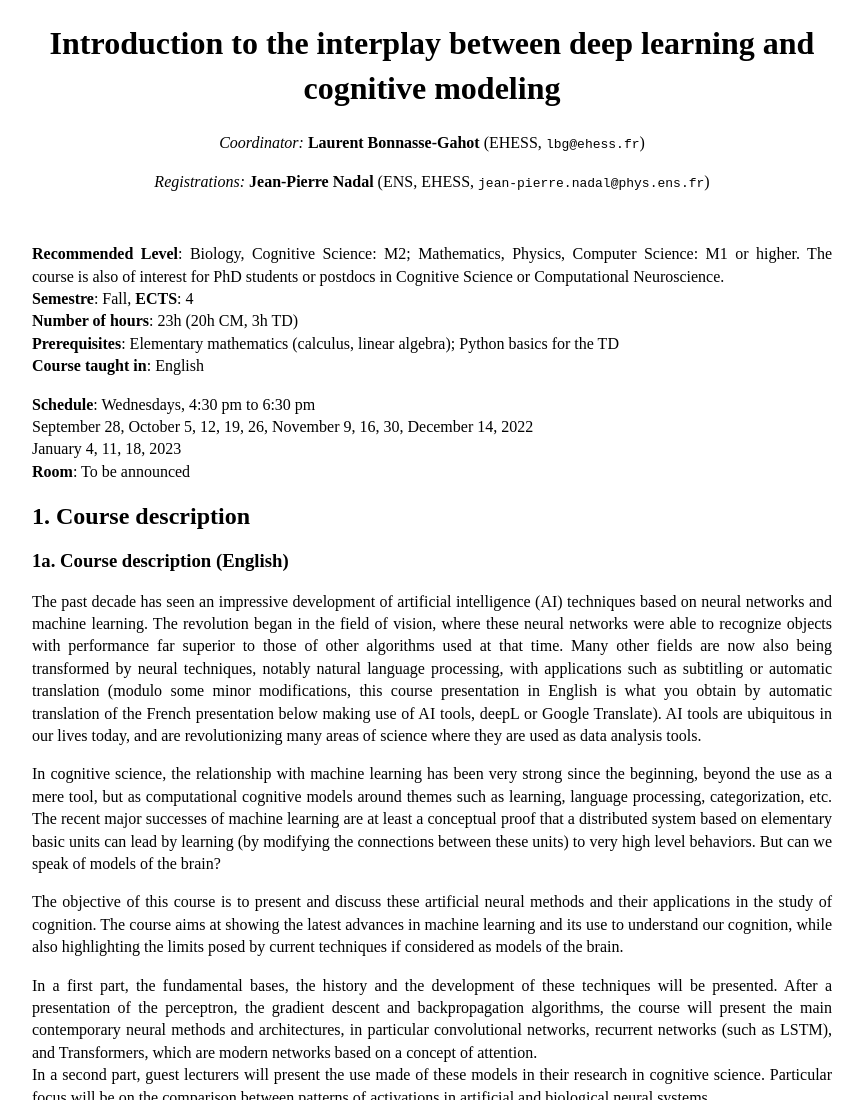
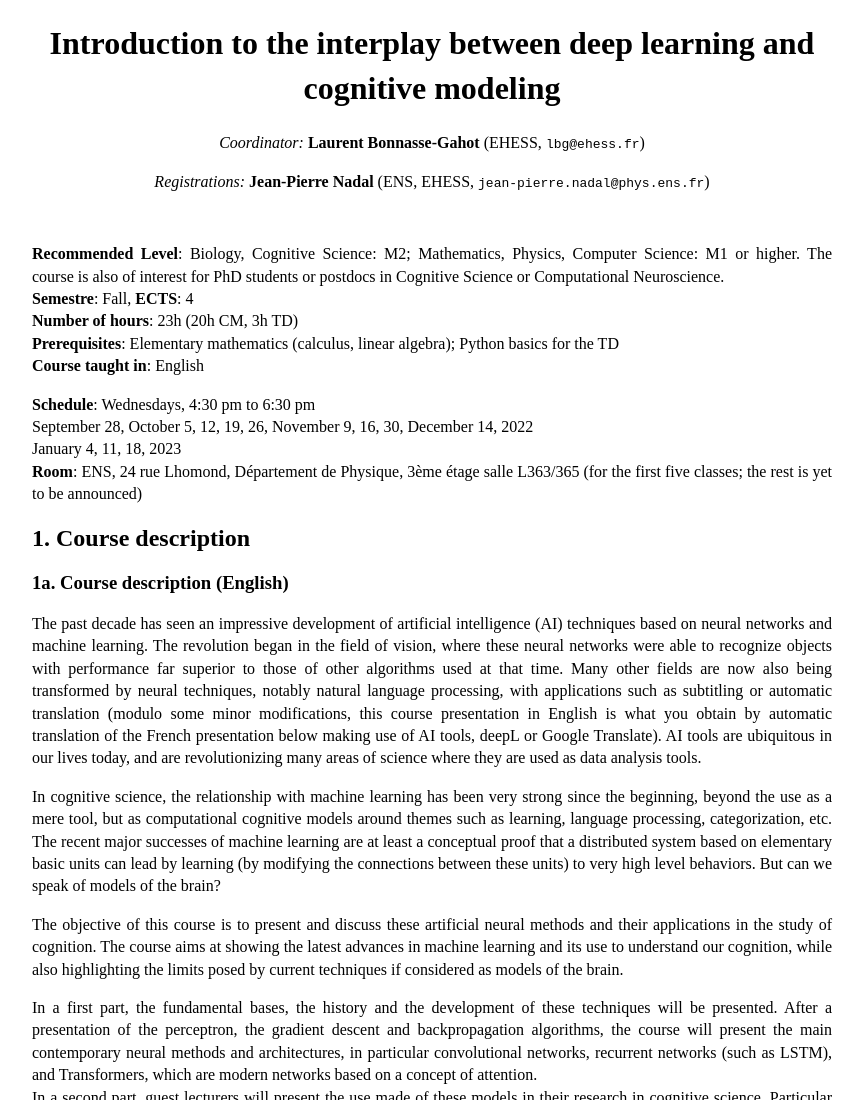
Before and after one commit to l-bg/dlcm, a plain HTML site: page index.html in a window 1280 px wide. Shown: the top 1100 px of the page, without its empty margins (208-1071 px from the left). Drawn offline with Linux system fonts and the light colour scheme.

Commit message:
update room location

```diff
--- a/index.html
+++ b/index.html
@@ -22,7 +22,7 @@ h1 {line-height: 1.4}
 <p> <b>Schedule</b>: Wednesdays, 4:30 pm to 6:30 pm<br>
 September 28, October 5, 12, 19, 26, November 9, 16, 30, December 14, 2022<br>
 January 4, 11, 18, 2023<br>
-<b>Room</b>: To be announced</p>
+<b>Room</b>: ENS, 24 rue Lhomond, Département de Physique, 3ème étage salle L363/365 (for the first five classes; the rest is yet to be announced) </p>
 
 
 <h2>1. Course description</h2>
```
